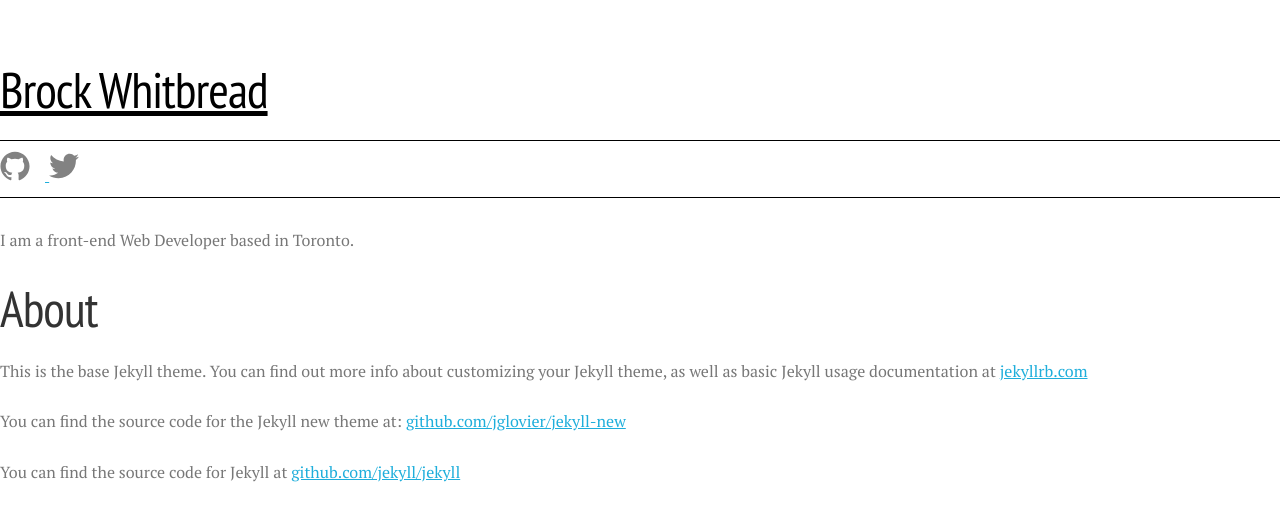
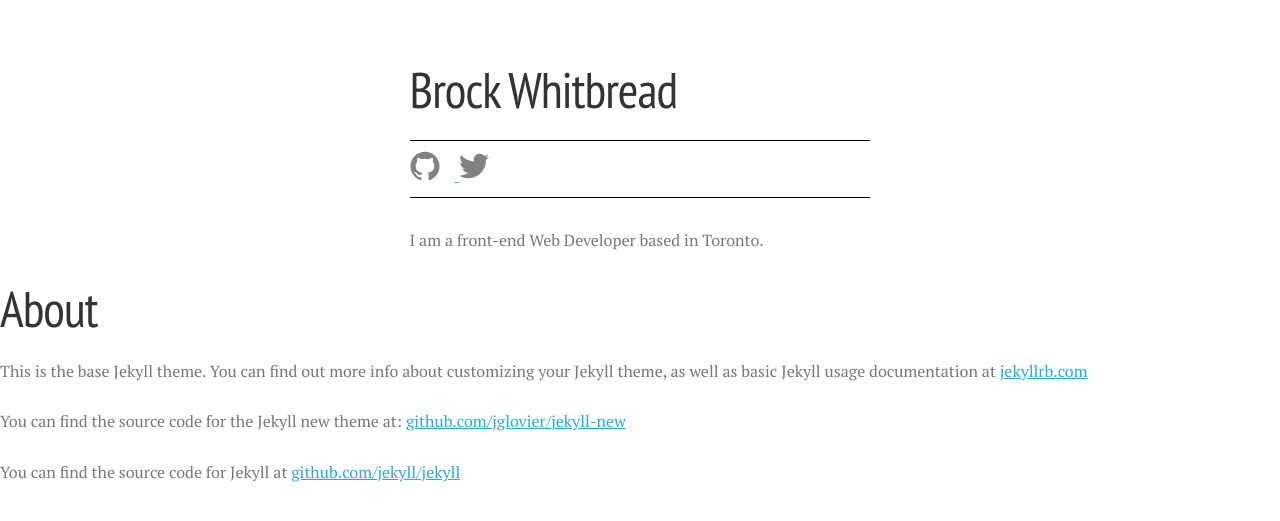
Before and after one commit to brockwc/zap-rowsdower.github.io, a Jekyll site: the page built from about.md, in a window 1280 px wide. Shown: the top 521 px of the page. Built offline with Jekyll 4.4.1, drawn with Linux system fonts in a browser that asks for light colours; Markdown is read by kramdown in place of the engine named in the settings.

Commit message:
change header

```diff
--- a/_includes/header.html
+++ b/_includes/header.html
@@ -1,12 +1,12 @@
-<header class="site-header">
+<header class="site-header container">
     <div class="row">
-        <div class="columns xsmall-12">
-            <h1><a class="site-title" href="{{ site.baseurl }}/">{{ site.title }}</a></h1>
+        <div class="six columns offset-by-three">
+            <h1>{{ site.title }}</h1>
         </div>
     </div>
 
     <div class="row">
-        <div class="columns xsmall-4 xsmall-pull-8">
+        <div class="six columns offset-by-three">
             <div class="logo-wrap">
               {% if site.github_username %}
                 <a href="https://github.com/{{ site.github_username }}">
```
